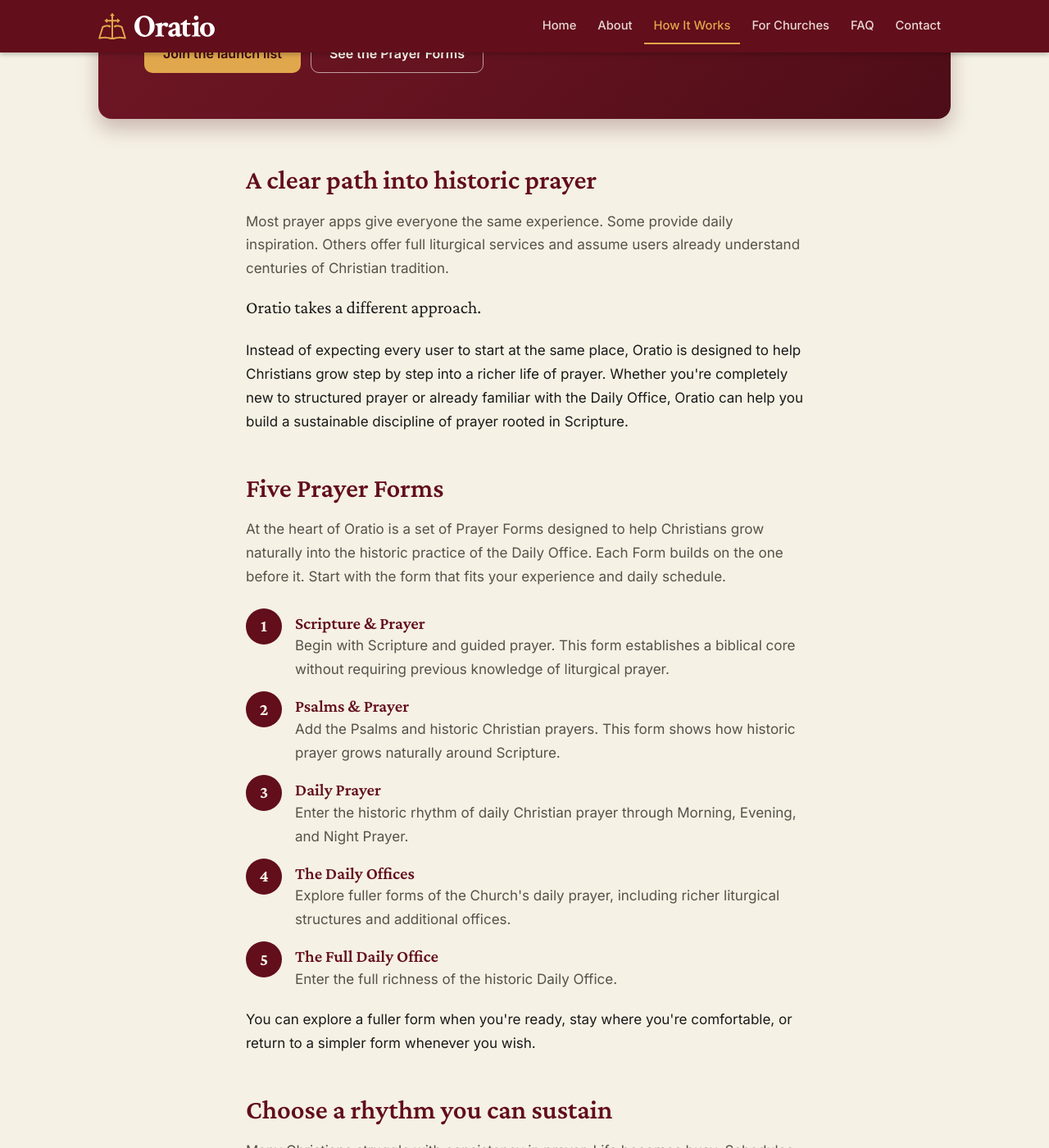
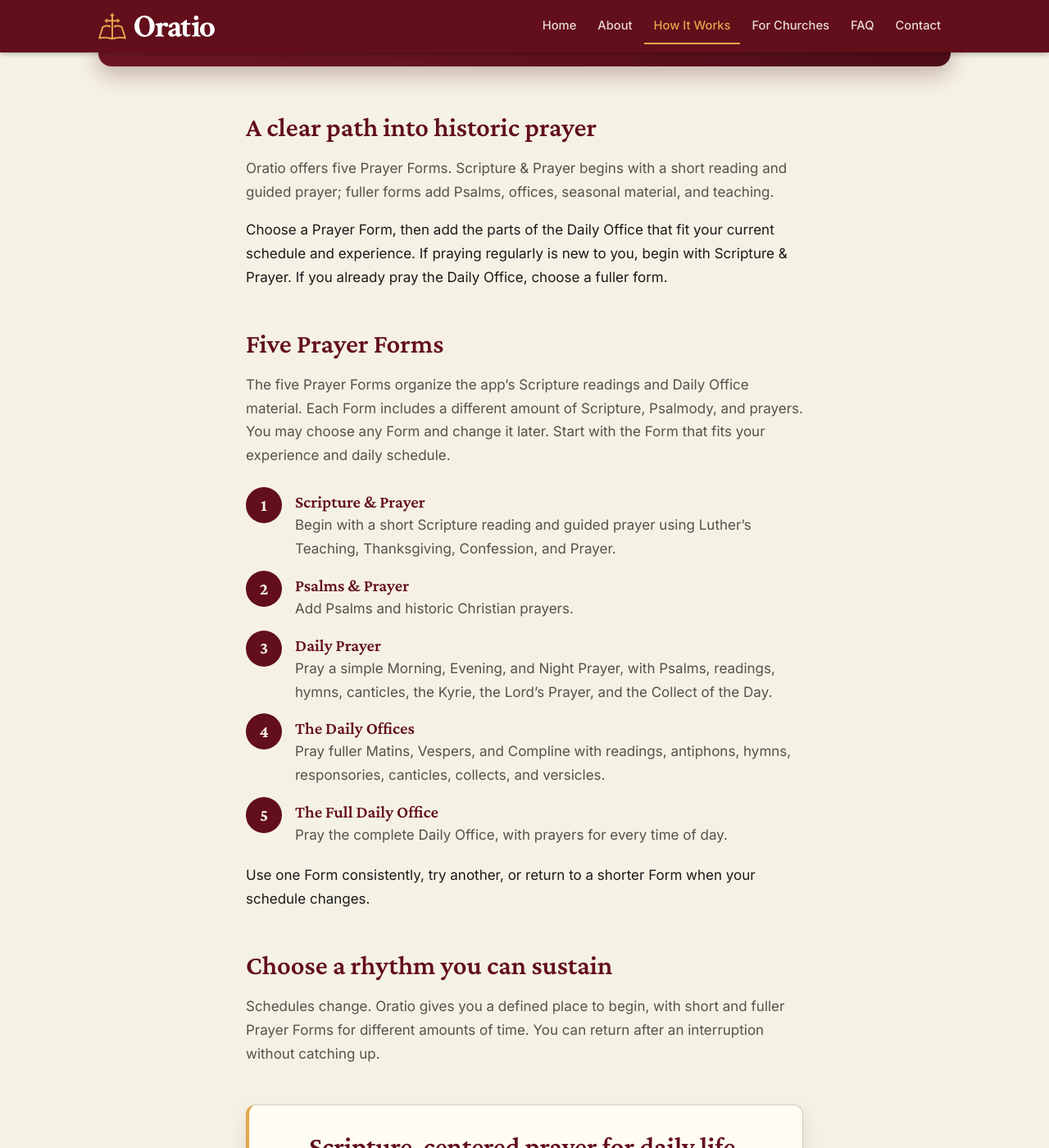
Before and after one commit to Oratio-Press/oratio.github.io, a Jekyll site: the page built from how-it-works.html, in a window 1280 px wide and 1400 px high, scrolled down 431 px. Shown: the whole window at 82% size. Built offline with Jekyll 4.4.1, drawn with Linux system fonts in a browser that asks for light colours; some of the changed text lies outside the part shown.

Commit message:
Update how-it-works.html

```diff
--- a/how-it-works.html
+++ b/how-it-works.html
@@ -2,37 +2,35 @@
 title: How It Works
 description: Oratio's five Prayer Forms let you start with Scripture and guided prayer and grow, at your own pace, into the historic Daily Office.
 hero:
-  title: Scripture-centered prayer, for every stage of experience.
-  lead: Oratio helps Christians build a deeper, sustainable life of prayer and reading Scripture.
+  title: Scripture-centered prayer for daily life.
+  lead: Oratio helps Christians pray Scripture daily and learn the historic Daily Office.
   buttons:
     - { label: Join the launch list, url: "#join", hx_post: "https://api-service.c24.airoapp.ai/api/mailing-list/form", hx_swap: "outerHTML transition:true" }
-    - { label: See the Prayer Forms, url: "#prayer-forms", style: light }
+    - { label: Compare the five Prayer Forms, url: "#prayer-forms", style: light }
 ---
 
 <section class="section">
   <h2>A clear path into historic prayer</h2>
-  <p>Most prayer apps give everyone the same experience. Some provide daily inspiration. Others offer full liturgical services and assume users already understand centuries of Christian tradition.</p>
-  <p class="lede">Oratio takes a different approach.</p>
-  <p>Instead of expecting every user to start at the same place, Oratio is designed to help Christians grow step by step into a richer life of prayer. Whether you're completely new to structured prayer or already familiar with the Daily Office, Oratio can help you build a sustainable discipline of prayer rooted in Scripture.</p>
+  <p>Oratio offers five Prayer Forms. Scripture & Prayer begins with a short reading and guided prayer; fuller forms add Psalms, offices, seasonal material, and teaching.</p>
+  <p>Choose a Prayer Form, then add the parts of the Daily Office that fit your current schedule and experience. If praying regularly is new to you, begin with Scripture & Prayer. If you already pray the Daily Office, choose a fuller form.</p>
 </section>
 
 <section class="section" id="prayer-forms">
   <h2>Five Prayer Forms</h2>
-  <p class="section__intro">At the heart of Oratio is a set of Prayer Forms designed to help Christians grow naturally into the historic practice of the Daily Office. Each Form builds on the one before it. Start with the form that fits your experience and daily schedule.</p>
+  <p class="section__intro">The five Prayer Forms organize the app’s Scripture readings and Daily Office material. Each Form includes a different amount of Scripture, Psalmody, and prayers. You may choose any Form and change it later. Start with the Form that fits your experience and daily schedule.</p>
   <ol class="forms">
-    <li><h3>Scripture &amp; Prayer</h3><p>Begin with Scripture and guided prayer. This form establishes a biblical core without requiring previous knowledge of liturgical prayer.</p></li>
-    <li><h3>Psalms &amp; Prayer</h3><p>Add the Psalms and historic Christian prayers. This form shows how historic prayer grows naturally around Scripture.</p></li>
-    <li><h3>Daily Prayer</h3><p>Enter the historic rhythm of daily Christian prayer through Morning, Evening, and Night Prayer.</p></li>
-    <li><h3>The Daily Offices</h3><p>Explore fuller forms of the Church's daily prayer, including richer liturgical structures and additional offices.</p></li>
-    <li><h3>The Full Daily Office</h3><p>Enter the full richness of the historic Daily Office.</p></li>
+    <li><h3>Scripture &amp; Prayer</h3><p>Begin with a short Scripture reading and guided prayer using Luther’s Teaching, Thanksgiving, Confession, and Prayer.</p></li>
+    <li><h3>Psalms &amp; Prayer</h3><p>Add Psalms and historic Christian prayers.</p></li>
+    <li><h3>Daily Prayer</h3><p>Pray a simple Morning, Evening, and Night Prayer, with Psalms, readings, hymns, canticles, the Kyrie, the Lord’s Prayer, and the Collect of the Day.</p></li>
+    <li><h3>The Daily Offices</h3><p>Pray fuller Matins, Vespers, and Compline with readings, antiphons, hymns, responsories, canticles, collects, and versicles.</p></li>
+    <li><h3>The Full Daily Office</h3><p>Pray the complete Daily Office, with prayers for every time of day.</p></li>
   </ol>
-  <p>You can explore a fuller form when you're ready, stay where you're comfortable, or return to a simpler form whenever you wish.</p>
+  <p>Use one Form consistently, try another, or return to a shorter Form when your schedule changes.</p>
 </section>
 
 <section class="section">
   <h2>Choose a rhythm you can sustain</h2>
-  <p>Many Christians struggle with consistency in prayer. Life becomes busy. Schedules change. Good intentions fade. The Daily Office provides a simple structure that helps overcome these challenges.</p>
-   <p>While many apps focus on engagement, Oratio focuses on formation. We are not interested in helping people complete a seven-day challenge and then move on. We want to help Christians develop habits that last for decades: a daily rhythm of Scripture, a deeper understanding of prayer, a stronger connection to the historic faith, a life increasingly shaped by God's Word.</p>
+  <p>Schedules change. Oratio gives you a defined place to begin, with short and fuller Prayer Forms for different amounts of time. You can return after an interruption without catching up.</p>
 </section>
 
 {% include launch-list.html text="Join the launch list for product updates." %}
```
